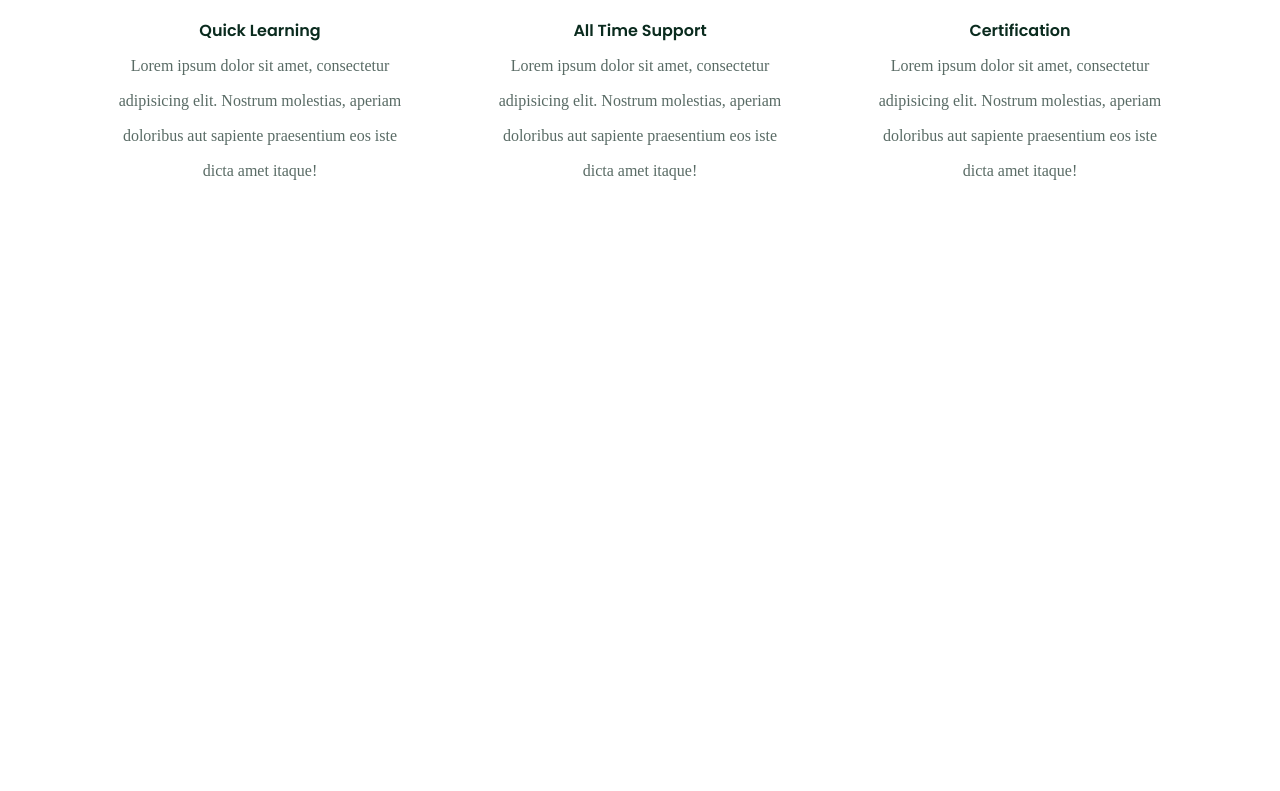
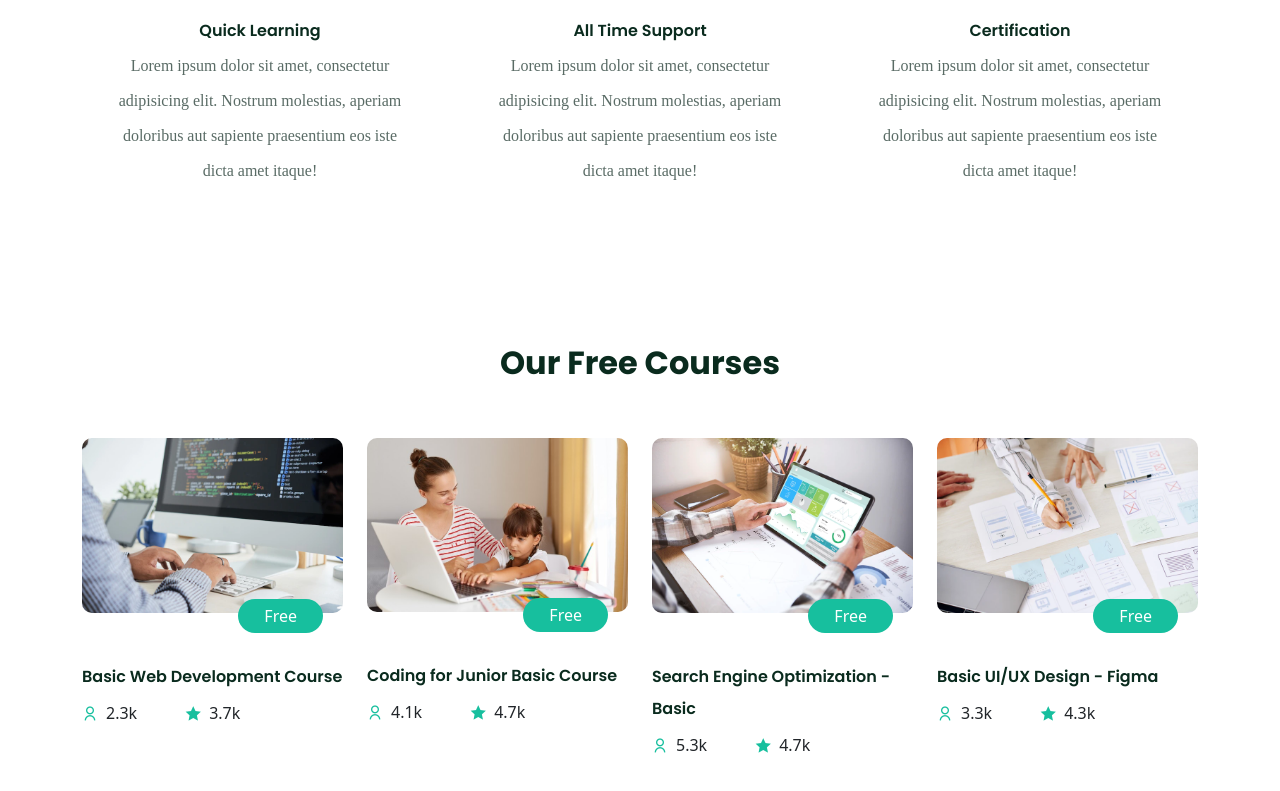
Before and after one commit to mrinnnmoy/LearningX, a React (Create React App) app: page / in a window 1280 px wide. Shown: the part 2875-3666 px from the top of the page. Before the commit the page ends 3149 px from the top, so only its background shows below. Built offline with nearby package versions, Linux system fonts and the light colour scheme; a web font is replaced by a local one.

Commit message:
build FreeCourse-component

```diff
--- /dev/null
+++ b/src/components/FreeCourse/FreeCourse.css
@@ -0,0 +1,26 @@
+.free__course__img {
+    position: relative;
+    width: 100%;
+    height: 100%;
+    top: 0;
+    left: 0;
+    z-index: 9999;
+}
+
+.free__btn {
+    position: absolute;
+    bottom: -20px;
+    right: 20px;
+    z-index: 999999;
+    padding: 4px 25px !important;
+    font-size: 0.8rem;
+}
+
+.free__course__img img {
+    border-radius: 10px;
+}
+
+.free__course__details h6 {
+    font-weight: 600;
+    line-height: 2rem;
+}
--- /dev/null
+++ b/src/components/FreeCourse/FreeCourse.jsx
@@ -0,0 +1,65 @@
+import React from "react";
+import { Container, Row, Col } from "reactstrap";
+
+import courseImg01 from "../../assests/images/web-development.png";
+import courseImg02 from "../../assests/images/kids-learning.png";
+import courseImg03 from "../../assests/images/seo.png";
+import courseImg04 from "../../assests/images/ui-ux.png";
+import FreeCourseCard from "./FreeCourseCard";
+
+import "./FreeCourse.css";
+
+const freeCourseData = [
+    {
+        id: "01",
+        title: "Basic Web Development Course",
+        imgUrl: courseImg01,
+        students: 2.3,
+        rating: 3.7,
+    },
+    {
+        id: "02",
+        title: "Coding for Junior Basic Course",
+        imgUrl: courseImg02,
+        students: 4.1,
+        rating: 4.7,
+    },
+
+    {
+        id: "03",
+        title: "Search Engine Optimization - Basic",
+        imgUrl: courseImg03,
+        students: 5.3,
+        rating: 4.7,
+    },
+
+    {
+        id: "04",
+        title: "Basic UI/UX Design - Figma",
+        imgUrl: courseImg04,
+        students: 3.3,
+        rating: 4.3,
+    },
+];
+
+const FreeCourse = () => {
+    return (
+        <section>
+            <Container>
+                <Row>
+                    <Col lg="12" className="text-center mb-5">
+                        <h2 className="fw-bold">Our Free Courses</h2>
+                    </Col>
+
+                    {freeCourseData.map((item) => (
+                        <Col lg="3" md="4" className="mb-4" key={item.id}>
+                            <FreeCourseCard item={item} />
+                        </Col>
+                    ))}
+                </Row>
+            </Container>
+        </section>
+    );
+};
+
+export default FreeCourse;
--- /dev/null
+++ b/src/components/FreeCourse/FreeCourseCard.jsx
@@ -0,0 +1,30 @@
+import React from "react";
+
+const FreeCourseCard = (props) => {
+    const { imgUrl, title, students, rating } = props.item;
+
+    return (
+        <div className="single__free__course">
+            <div className="free__course__img mb-5">
+                <img src={imgUrl} alt="" className="w-100" />
+                <button className="btn free__btn">Free</button>
+            </div>
+
+            <div className="free__course__details">
+                <h6>{title}</h6>
+
+                <div className=" d-flex align-items-center gap-5">
+                    <span className=" d-flex align-items-center gap-2">
+                        <i class="ri-user-line"></i> {students}k
+                    </span>
+
+                    <span className=" d-flex align-items-center gap-2">
+                        <i class="ri-star-fill"></i> {rating}k
+                    </span>
+                </div>
+            </div>
+        </div>
+    );
+};
+
+export default FreeCourseCard;
--- a/src/pages/Home.jsx
+++ b/src/pages/Home.jsx
@@ -4,6 +4,7 @@ import ChooseUs from '../components/ChooseUs/ChooseUs';
 import CompanySection from '../components/CompanySection/CompanySection';
 import Course from '../components/Courses/Course';
 import Feature from '../components/Feature/Feature';
+import FreeCourse from '../components/FreeCourse/FreeCourse';
 import Header from '../components/Header/Header';
 import HeroSection from '../components/HeroSection/HeroSection';
 
@@ -17,6 +18,7 @@ const Home = () => {
         <Course />
         <ChooseUs />
         <Feature />
+        <FreeCourse />
     </Fragment>
   )
 };
```
